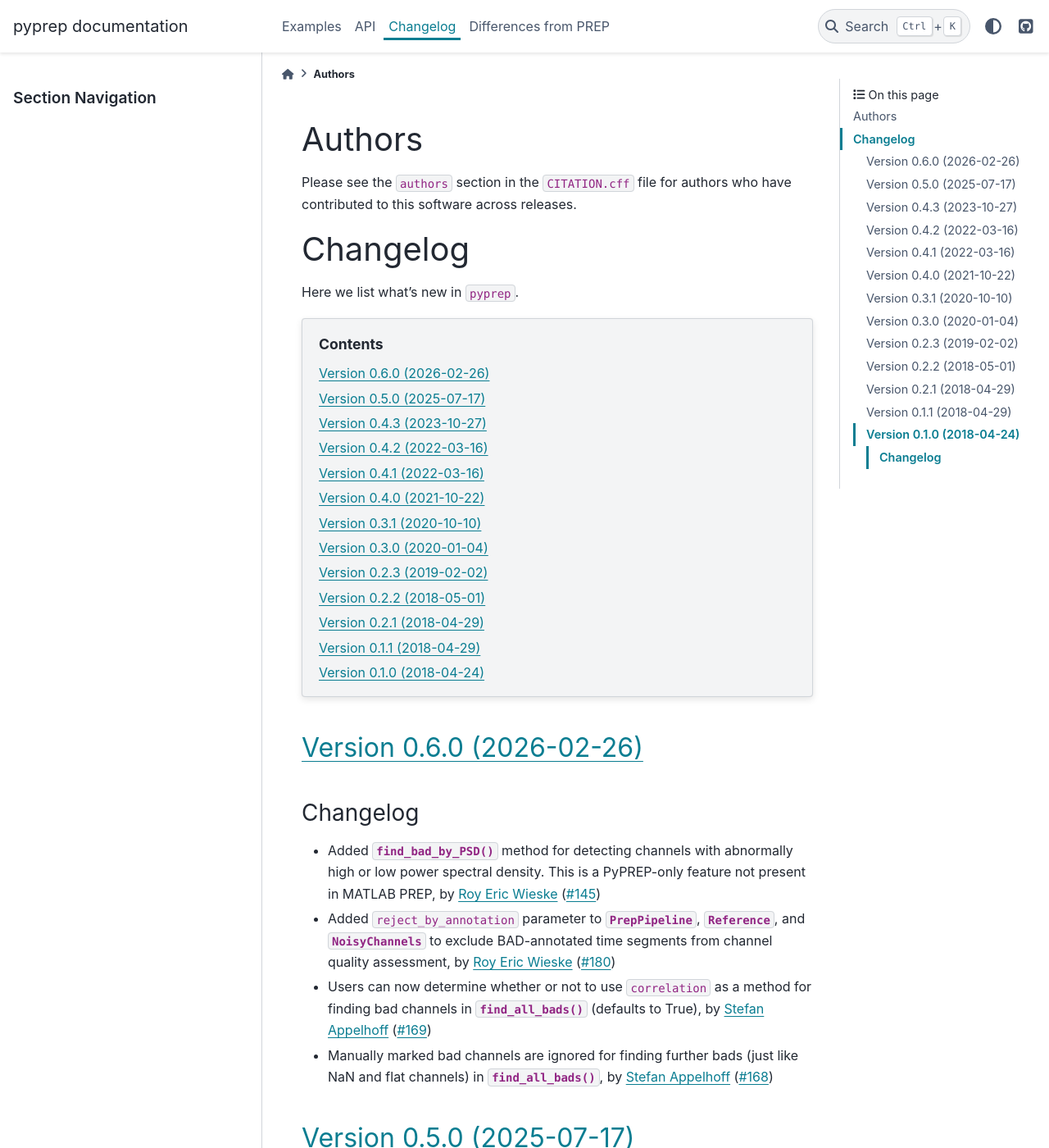
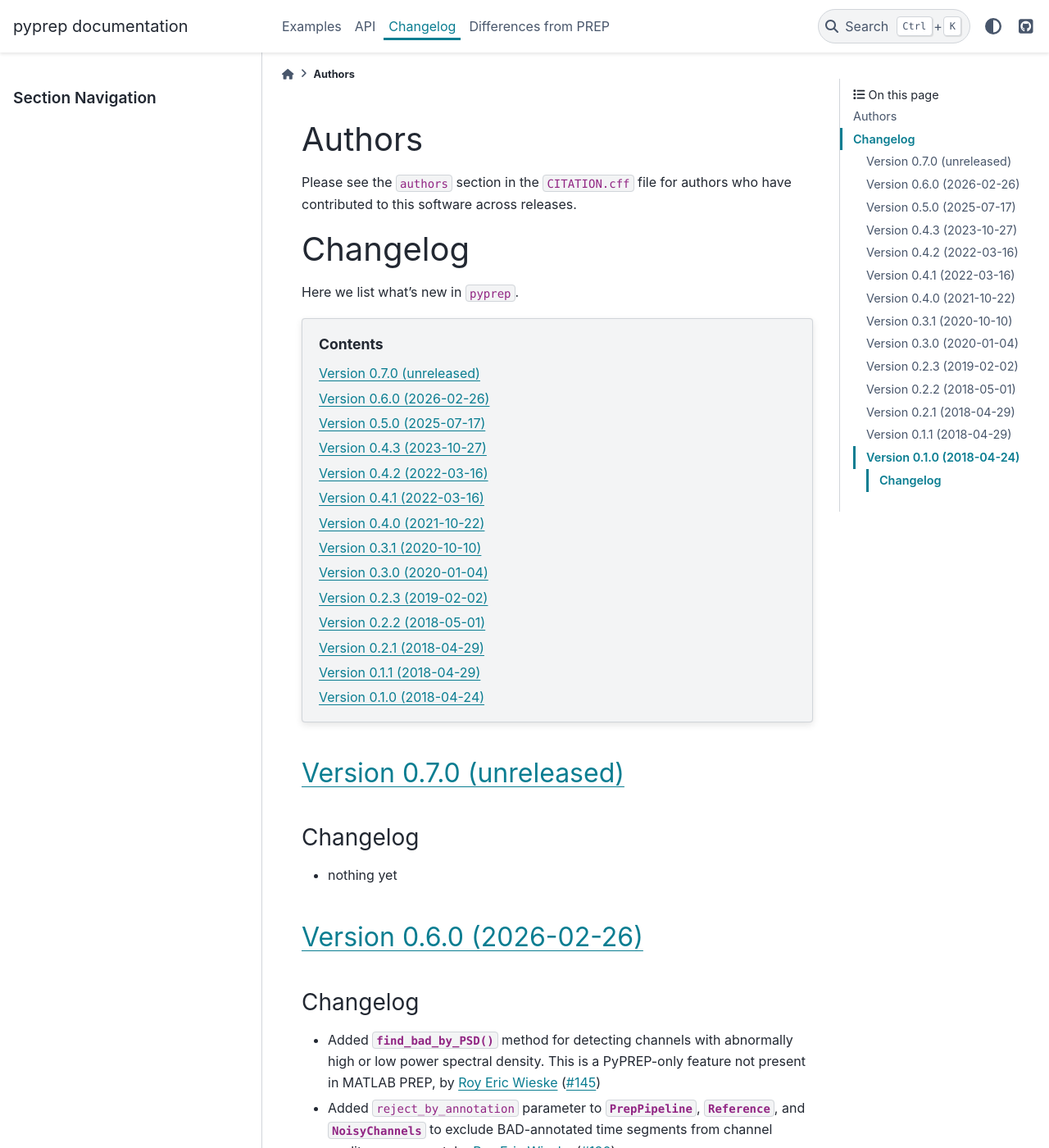
Before and after one commit to sappelhoff/pyprep, a Sphinx documentation site: the page built from docs/changelog.rst, in a window 1280 px wide and 1400 px high. Shown: the whole window at 82% size. Built offline with Sphinx 7.4.7 and the PyData theme 0.15.4, drawn with Linux system fonts in a browser that asks for light colours; the version number could not be read and is left out.

Commit message:
start dev 0.7.0

```diff
--- a/docs/changelog.rst
+++ b/docs/changelog.rst
@@ -18,6 +18,15 @@ Here we list what's new in ``pyprep``.
    :depth: 1
 
 .. currentmodule:: pyprep
+
+.. _changes_0_7_0:
+
+Version 0.7.0 (unreleased)
+--------------------------
+
+Changelog
+~~~~~~~~~
+- nothing yet
 
 .. _changes_0_6_0:
 
```
